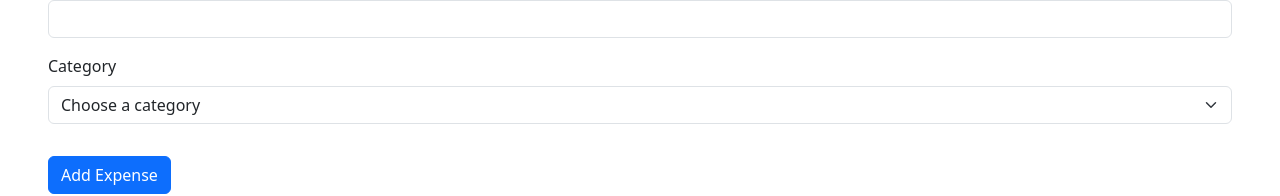
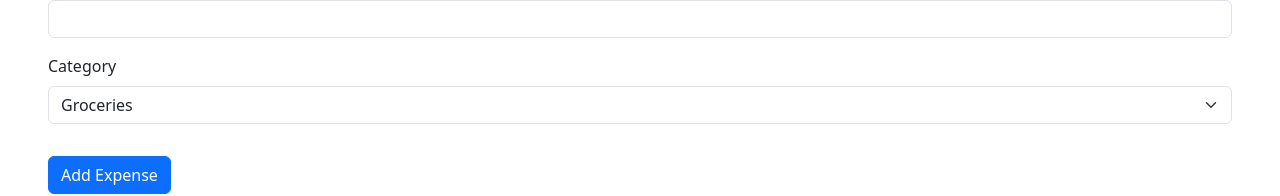
Before and after one commit to KojoFocus/Expense, a React (Vite) app: page / in a window 1280 px wide. Shown: the part 134-330 px from the top of the page. Built offline with nearby package versions, Linux system fonts and the light colour scheme.

Commit message:
created the onSubmit and handleSubmit functionality

```diff
--- a/src/components/ExpenseForm.tsx
+++ b/src/components/ExpenseForm.tsx
@@ -1,27 +1,34 @@
 import { useForm } from "react-hook-form";
+import { categories } from "./consts";
 
-// Interface names should start with uppercase by convention
+interface Props {
+  onSubmit: (data: FormData) => void;
+}
+
 interface FormData {
   description: string;
   amount: number;
   category: string;
 }
 
-const ExpenseForm = () => {
-  // UseForm should have FormData as the type
+const ExpenseForm = ({ onSubmit }: Props) => {
   const {
     register,
     handleSubmit,
     formState: { errors },
   } = useForm<FormData>();
 
-  // Type for onSubmit should be FormData, not FieldValues
-  const onSubmit = (data: FormData) => {
-    console.log(data);
-  };
+      const handleFormSubmit = (data: FormData) => {
+        const parsedData: FormData = {
+          ...data,
+          amount: parseFloat(data.amount.toString()), // Ensure the amount is a number
+        };
+        console.log("Form Data Submitted:", parsedData); // Debugging line
+        onSubmit(parsedData);
+      };
 
   return (
-    <form onSubmit={handleSubmit(onSubmit)}>
+    <form onSubmit={handleSubmit(handleFormSubmit)}>
       <div className="mb-3 px-5 pt-3">
         <label htmlFor="description" className="form-label">
           Description
@@ -32,9 +39,7 @@ const ExpenseForm = () => {
           id="description"
           {...register("description", { required: true })}
         />
-        {errors.description && (
-          <p className="text-danger">Description is required</p>
-        )}
+        {errors.description && <p className="text-danger">Description is required</p>}
       </div>
 
       <div className="mb-3 px-5">
@@ -60,10 +65,12 @@ const ExpenseForm = () => {
           id="category"
           {...register("category", { required: true })}
         >
-          <option value="selected disabled">Choose a category</option>
-          <option value="groceries">Groceries</option>
-          <option value="utilities">Utilities</option>
-          <option value="entertainment">Entertainment</option>
+          <option value="" disabled>Choose a category</option>
+          {categories.map((category) => (
+            <option key={category} value={category}>
+              {category}
+            </option>
+          ))}
         </select>
         {errors.category && <p className="text-danger">Category is required</p>}
       </div>
```
